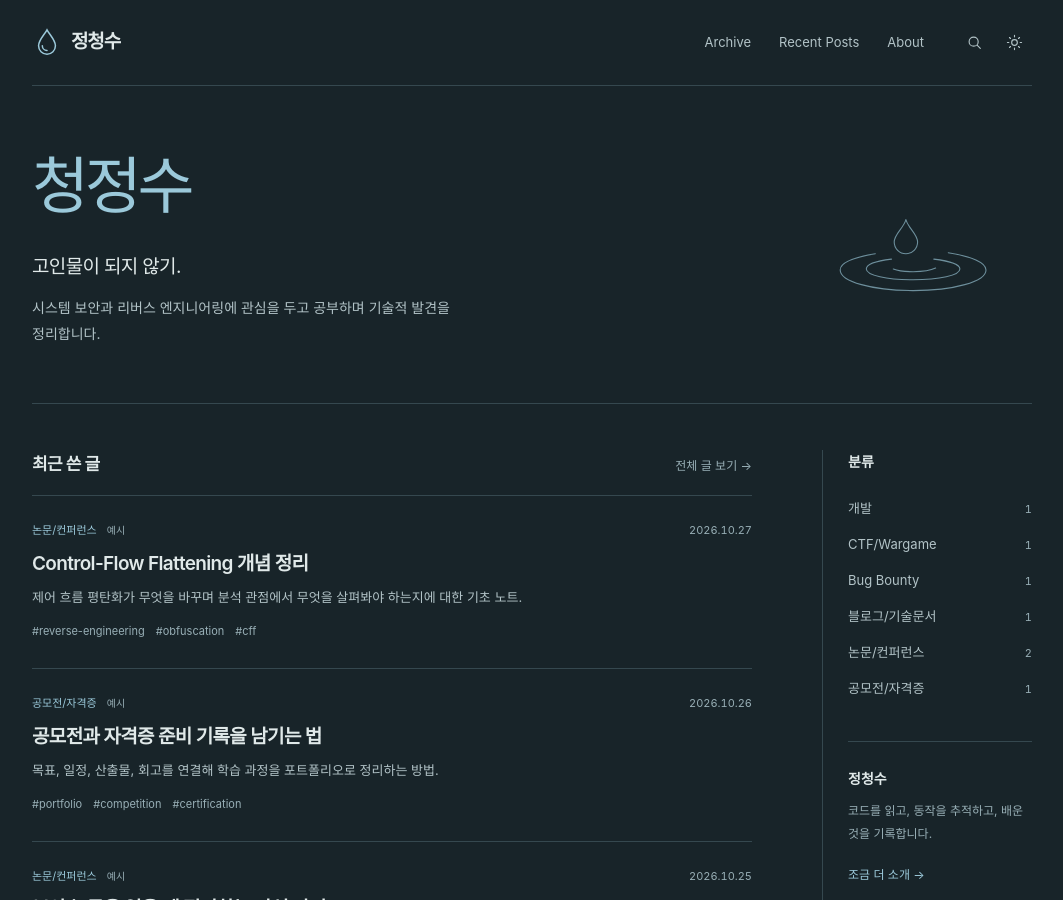
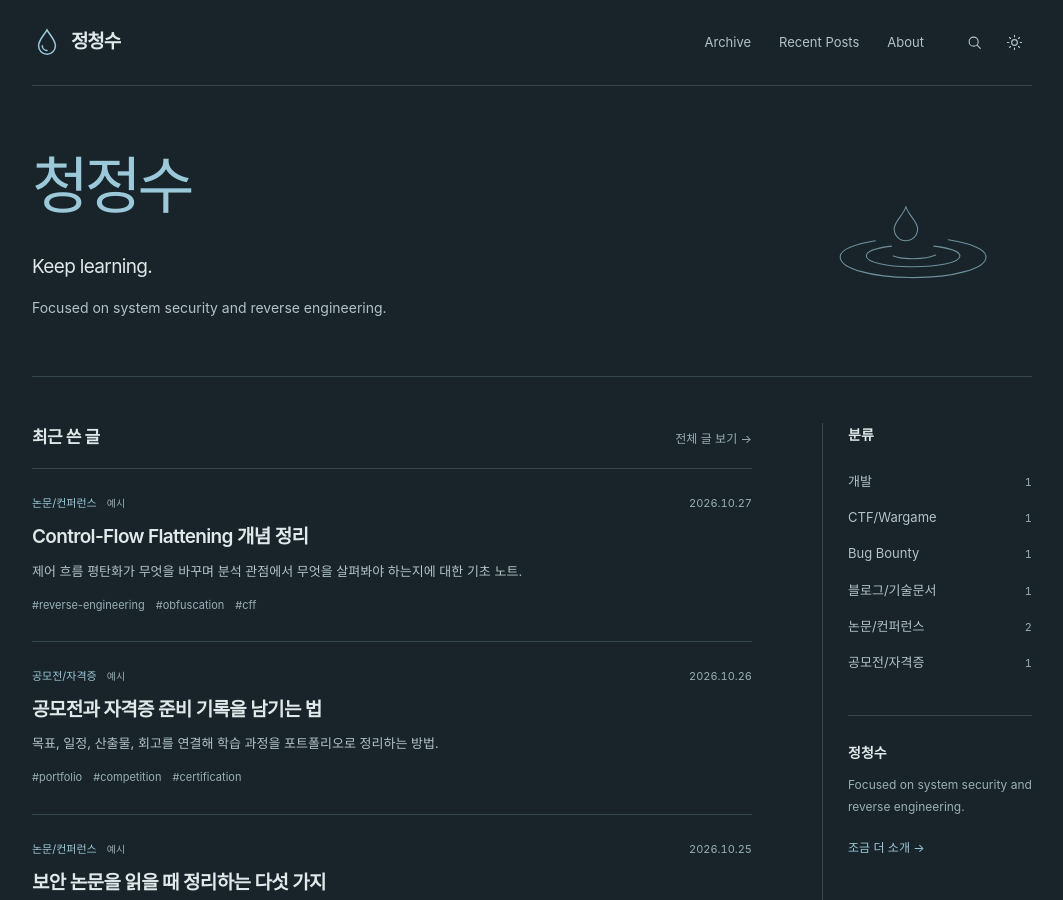
Before and after one commit to JchSoo/jchsoo.github.io, a Jekyll site: the page built from index.html, in a window 1280 px wide and 900 px high. Shown: the whole window, without its empty margins (108-1171 px from the left). Built offline with Jekyll 4.4.1, drawn with Linux system fonts in a browser that asks for light colours; some of the changed text lies outside the part shown.

Commit message:
문구수정

```diff
--- a/_config.yml
+++ b/_config.yml
@@ -1,11 +1,11 @@
 # 여기만 수정해도 블로그의 기본 정보가 변경됩니다.
 title: "청정수"
+motto: "Keep learning."
 subtitle: "Security & Development Field Notes"
 description: "청정한 공간"
 author: "정청수"
 role: "Security Learner · Developer"
-intro: "코드를 읽고, 동작을 추적하고, 배운 것을 기록합니다."
-about_short: "시스템 보안과 리버스 엔지니어링에 관심을 두고 공부하며 기술적 발견을 정리합니다."
+about_short: "Focused on system security and reverse engineering."
 github_username: "JchSoo"  # 본인 GitHub 아이디로 변경
 email: "rlqja1220@o.cnu.ac.kr"                     # 선택 사항: 공개할 이메일만 입력
 
--- a/_includes/footer.html
+++ b/_includes/footer.html
@@ -1,6 +1,6 @@
 <footer class="site-footer shell">
   <div class="footer-top">
-    <a class="footer-brand" href="{{ '/' | relative_url }}">{{ site.title | escape }} <span>고인물이 되지 않기.</span></a>
+    <a class="footer-brand" href="{{ '/' | relative_url }}">{{ site.title | escape }} <span>{{ site.motto | escape }}</span></a>
     <div class="footer-links">
       {% unless site.github_username == 'YOUR_USERNAME' %}<a href="https://github.com/{{ site.github_username | escape }}" rel="noopener noreferrer" target="_blank">GitHub</a>{% endunless %}
       <a href="#top">맨 위로 ↑</a>
--- a/archive.html
+++ b/archive.html
@@ -6,7 +6,6 @@ permalink: /archive/
 ---
 <section class="shell page-heading">
   <h1>글 목록 <span class="count-text">{{ site.posts.size }}</span></h1>
-  <p>공부하고, 만들어 보고, 남겨 둔 기록.</p>
 </section>
 <section class="shell inner-section">
   <div class="archive-toolbar">
--- a/index.html
+++ b/index.html
@@ -4,7 +4,7 @@ layout: default
 <section class="shell home-intro" aria-labelledby="home-title">
   <div>
     <h1 id="home-title">{{ site.title | escape }}</h1>
-    <p class="home-motto">고인물이 되지 않기.</p>
+    <p class="home-motto">{{ site.motto | escape }}</p>
     <p class="home-description">{{ site.about_short | escape }}</p>
   </div>
   <div class="water-note" aria-hidden="true">
@@ -43,7 +43,7 @@ layout: default
     </nav>
     <div class="sidebar-about">
       <h2>{{ site.author | escape }}</h2>
-      <p>{{ site.intro | escape }}</p>
+      <p>{{ site.about_short | escape }}</p>
       <a href="{{ '/about/' | relative_url }}">조금 더 소개 <span aria-hidden="true">→</span></a>
     </div>
   </aside>
```
